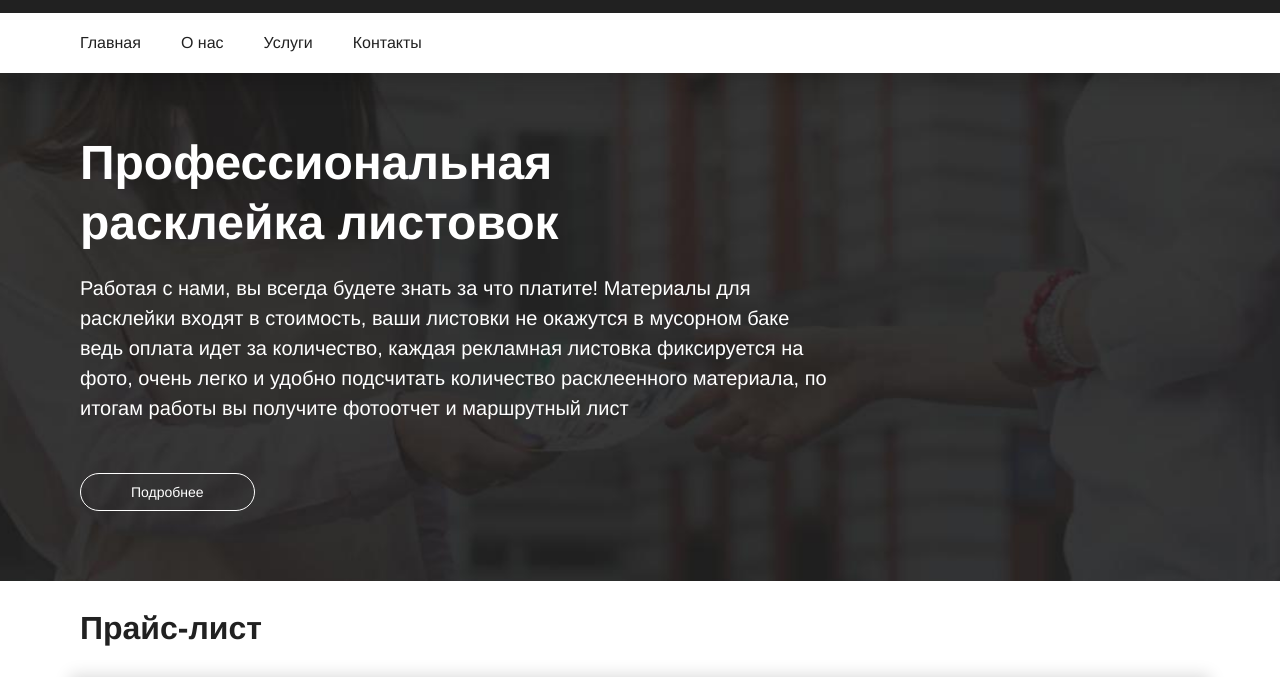
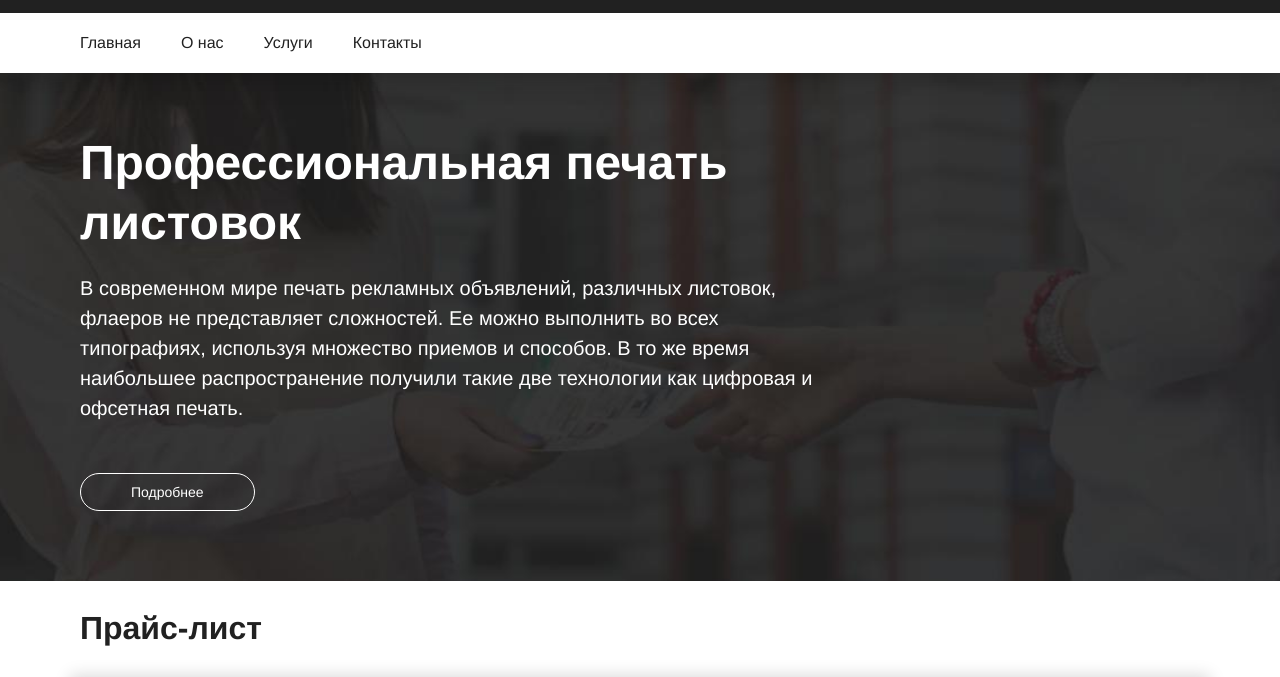
Before and after one commit to Umorph/promo24pro, a website: page #src/printing.html in a window 1280 px wide. Shown: the part 49-726 px from the top of the page. Drawn offline with nearby package versions, Linux system fonts and the light colour scheme; files that its build step writes are made by us from their sources; a web font is replaced by a local one.

Commit message:
[Fix] Исправляет тексты на внутренних страницах

```diff
--- a/#src/printing.html
+++ b/#src/printing.html
@@ -55,12 +55,11 @@
 <main class="main-content">
   <section class="main-content__keyvisual keyvisual" id="keyvisual">
     <div class="keyvisual__inner">
-      <h1 class="keyvisual__heading animated">Профессиональная расклейка листовок</h1>
+      <h1 class="keyvisual__heading animated">Профессиональная печать листовок</h1>
       <p class="keyvisual__desc animated anim-active--with-delay-200">
-        Работая с нами, вы всегда будете знать за что платите! Материалы для расклейки входят
-        в стоимость, ваши листовки не окажутся в мусорном баке ведь оплата идет за количество,
-        каждая рекламная листовка фиксируется на фото, очень легко и удобно подсчитать количество
-        расклеенного материала, по итогам работы вы получите фотоотчет и маршрутный лист
+        В современном мире печать рекламных объявлений, различных листовок, флаеров не представляет
+        сложностей. Ее можно выполнить во всех типографиях, используя множество приемов и способов.
+        В то же время наибольшее распространение получили такие две технологии как цифровая и офсетная печать.
       </p>
       <a class="keyvisual__link animated anim-active--with-delay-400" href="#">Подробнее</a>
     </div>
```
Also changed, not shown: #src/posting.html (+1 -1 lines).
